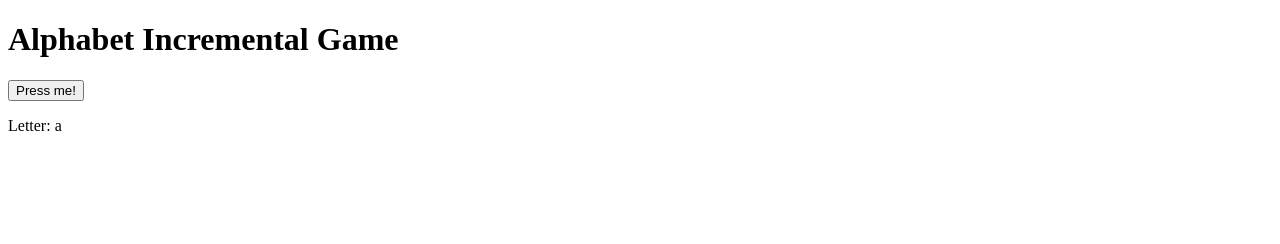
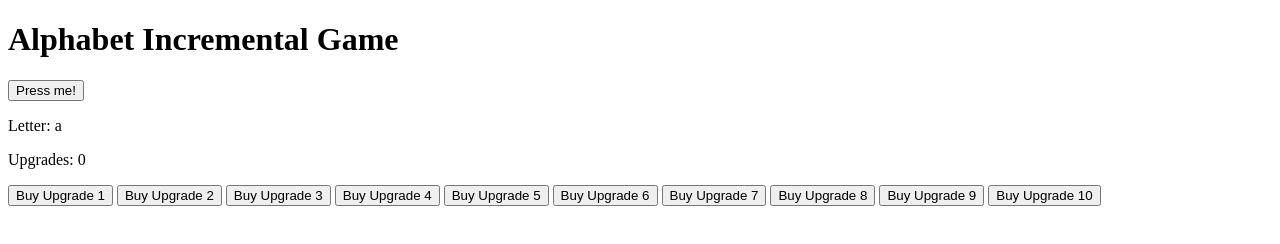
Before and after one commit to richardgrechko/alphabet-incremental, a plain HTML site: page index.html in a window 1280 px wide. Drawn offline with Linux system fonts and the light colour scheme.

Commit message:
Update index.html

```diff
--- a/index.html
+++ b/index.html
@@ -12,6 +12,17 @@
     <div id="main">
         <button id="button">Press me!</button>
         <p id="points">Letter: a</p>
+        <p id="upgrades">Upgrades: 0</p>
+        <button id="upgradeButton1">Buy Upgrade 1</button>
+        <button id="upgradeButton2">Buy Upgrade 2</button>
+        <button id="upgradeButton3">Buy Upgrade 3</button>
+        <button id="upgradeButton4">Buy Upgrade 4</button>
+        <button id="upgradeButton5">Buy Upgrade 5</button>
+        <button id="upgradeButton6">Buy Upgrade 6</button>
+        <button id="upgradeButton7">Buy Upgrade 7</button>
+        <button id="upgradeButton8">Buy Upgrade 8</button>
+        <button id="upgradeButton9">Buy Upgrade 9</button>
+        <button id="upgradeButton10">Buy Upgrade 10</button>
     </div>
 
 
```
